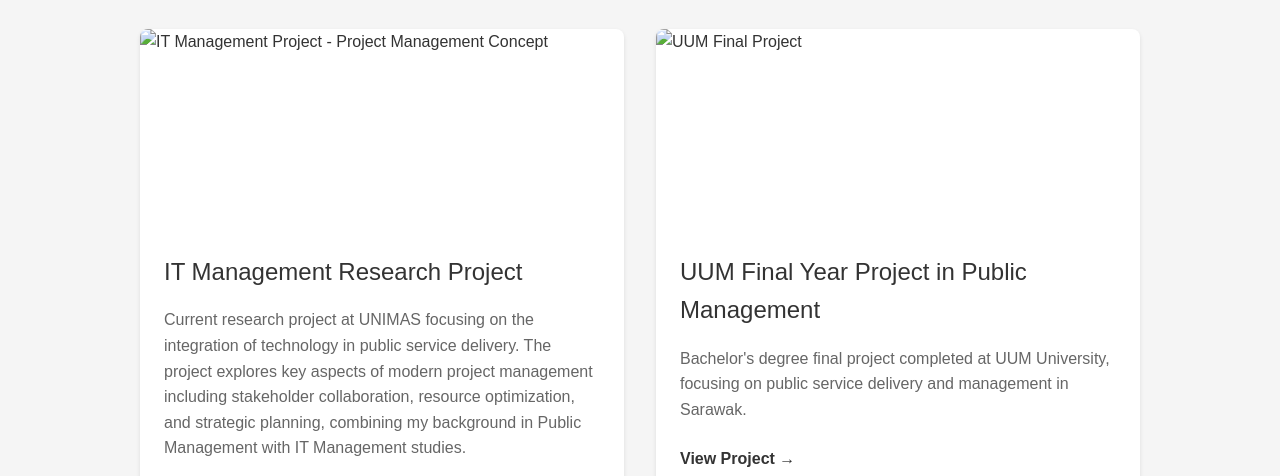
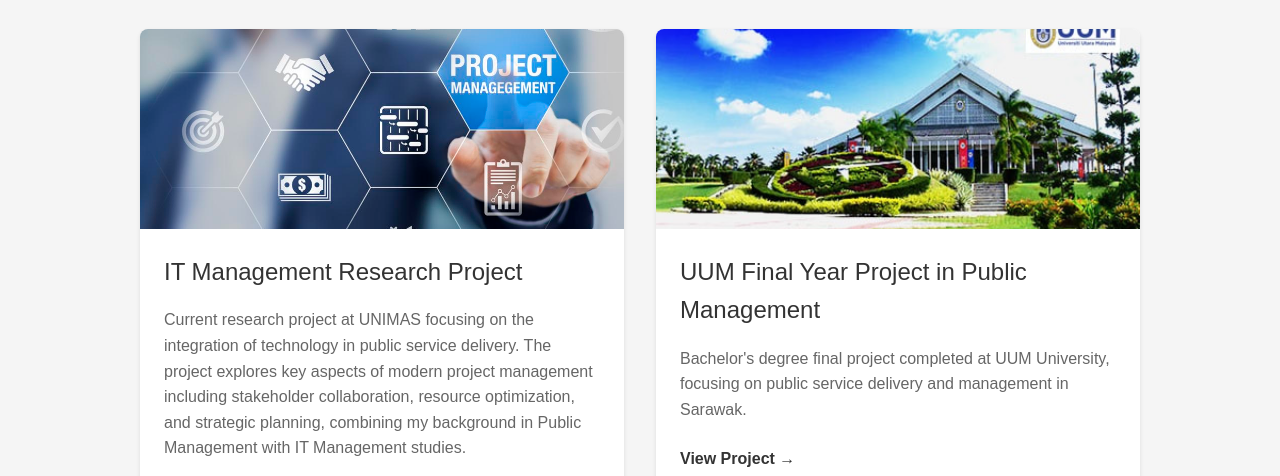
Before and after one commit to popolee22/123, a plain HTML site: page artwork.html in a window 1280 px wide. Shown: the part 324-800 px from the top of the page. Drawn offline with Linux system fonts and the light colour scheme.

Commit message:
Update artwork.html

```diff
--- a/artwork.html
+++ b/artwork.html
@@ -29,7 +29,7 @@
                 <div class="projects-grid">
                     <article class="project-card">
                         <div class="project-image">
-                            <img src="images/project_management.jpg" alt="IT Management Project - Project Management Concept">
+                            <img src="image/project_management.jpg" alt="IT Management Project - Project Management Concept">
                         </div>
                         <div class="project-content">
                             <h3>IT Management Research Project</h3>
@@ -39,7 +39,7 @@
                     </article>
                     <article class="project-card">
                         <div class="project-image">
-                            <img src="images/project2.jpg" alt="UUM Final Project">
+                            <img src="image/project2.jpg" alt="UUM Final Project">
                         </div>
                         <div class="project-content">
                             <h3>UUM Final Year Project in Public Management</h3>
```
